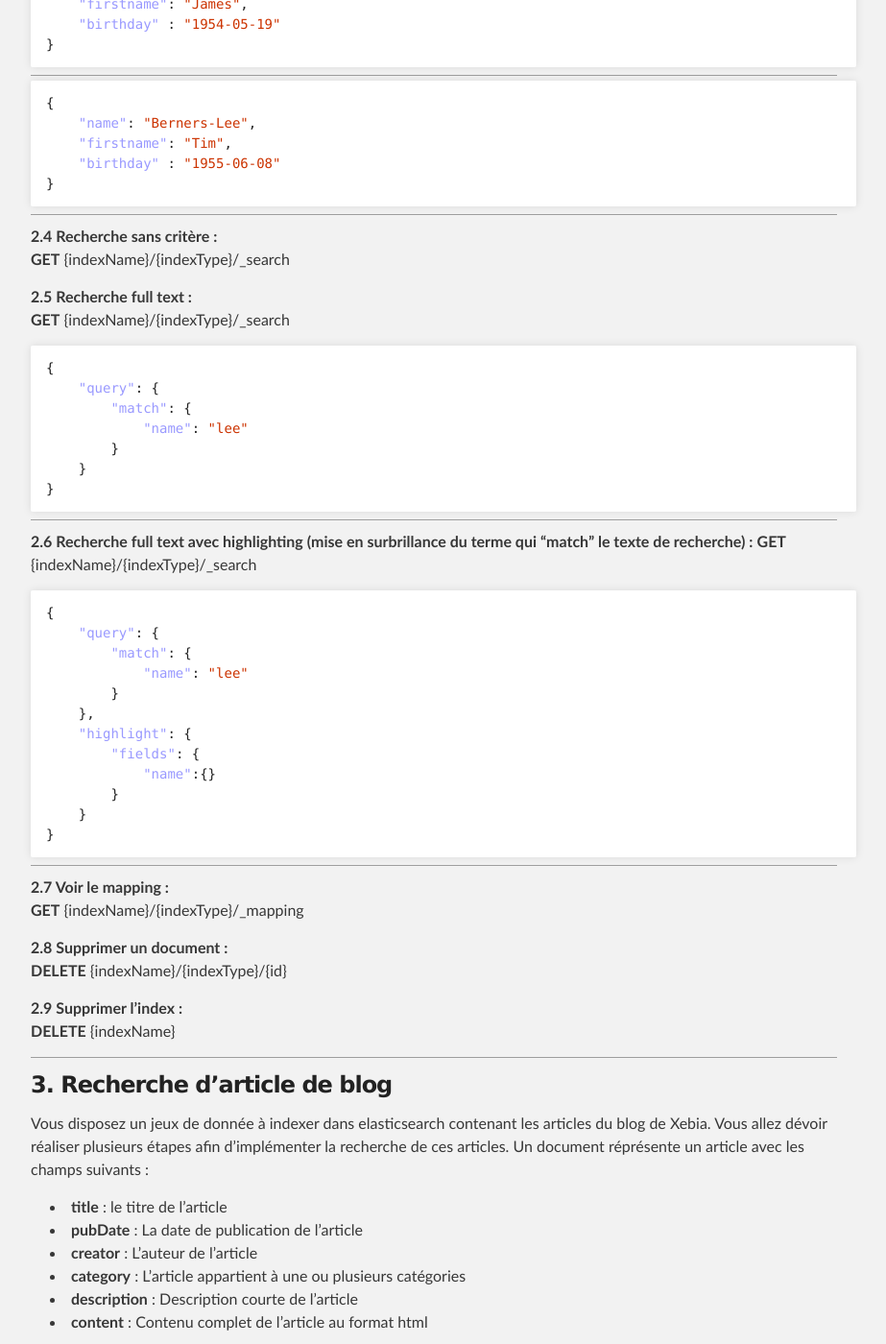
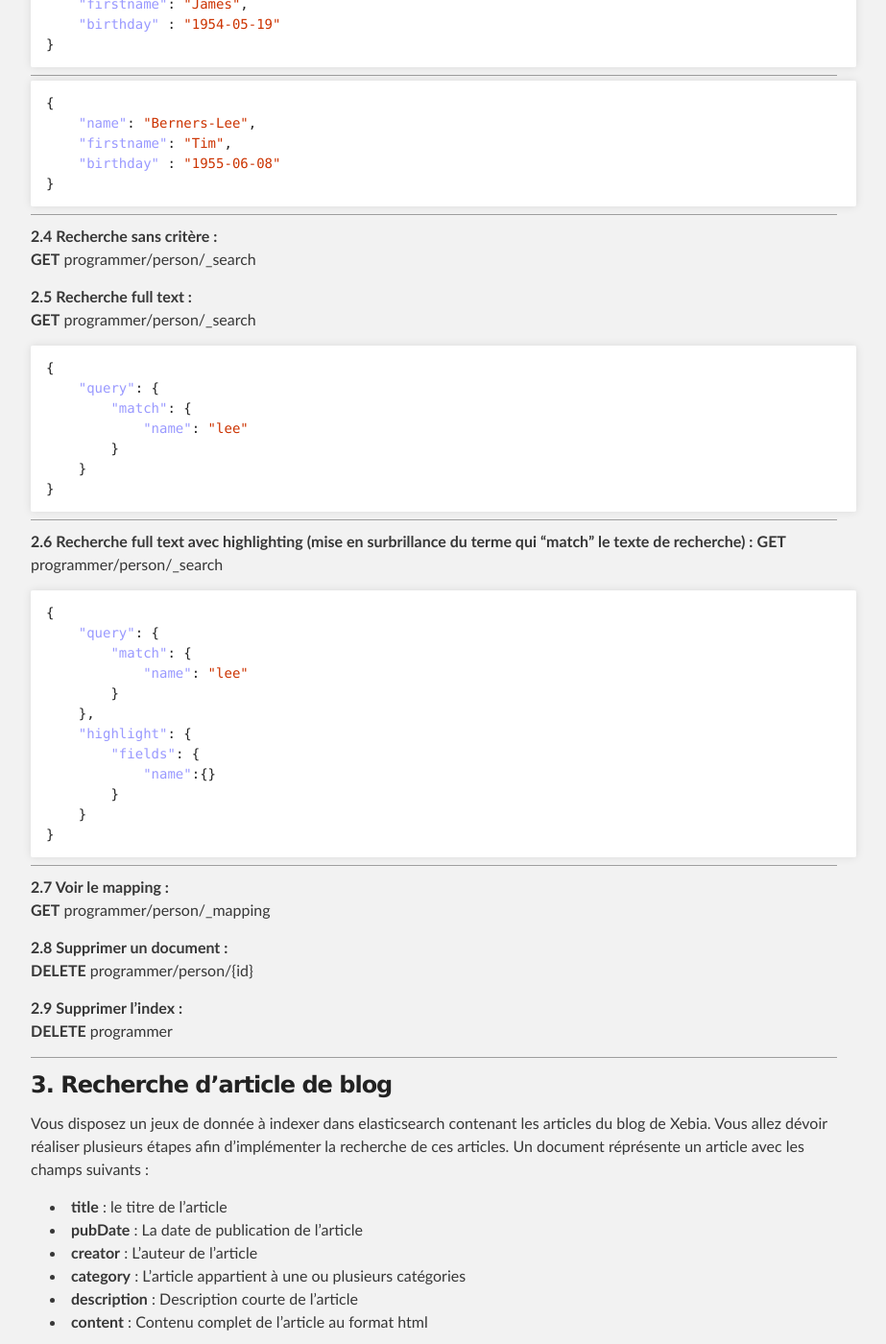
Before and after one commit to gegron/es-requests, a Jekyll site: the page built from index.md, in a window 1280 px wide and 1400 px high, scrolled down 1201 px, cut to the strip 0-1400 px from the top of the window. Shown: the whole strip at 96% size, without its empty margins (188-1111 px from the left). Built offline with Jekyll 4.4.1, drawn with Linux system fonts in a browser that asks for light colours; nearby versions of some CDN libraries; some of the changed text lies outside the part shown; grey boxes are pictures that could not be loaded.

Commit message:
replace variable for indexName and type

```diff
--- a/index.md
+++ b/index.md
@@ -34,7 +34,7 @@ Pour effectuer des requêtes, vous allez utiliser l'api REST. Pour cela plusieur
 
 ### 2. Découverte de l'api
    __2.1 Premier document indexé :__
-Requête __POST__ {indexName}/{indexType}/{id}
+Requête __POST__ programmer/person/1
 {% highlight json %}
 {
     "name": "Lovelace",
@@ -44,7 +44,7 @@ Requête __POST__ {indexName}/{indexType}/{id}
 {% endhighlight %}
 ---
   __2.2 Retrouver le document par son id :__
-Requête __GET__ {indexName}/{indexType}/{id}
+Requête __GET__ programmer/person/1
 
   __2.3 Indexer d'autres documents :__
 {% highlight json %}
@@ -64,10 +64,10 @@ Requête __GET__ {indexName}/{indexType}/{id}
 {% endhighlight %}
 ---
   __2.4 Recherche sans critère :__
-__GET__ {indexName}/{indexType}/_search
+__GET__ programmer/person/_search
 
   __2.5 Recherche full text :__
-__GET__ {indexName}/{indexType}/_search
+__GET__ programmer/person/_search
 {% highlight json %}
 {
     "query": {
@@ -79,7 +79,7 @@ __GET__ {indexName}/{indexType}/_search
 {% endhighlight %}
 ---
   __2.6 Recherche full text avec highlighting (mise en surbrillance du terme qui "match" le texte de recherche) :__
-__GET__ {indexName}/{indexType}/_search
+__GET__ programmer/person/_search
 {% highlight json %}
 {
     "query": {
@@ -96,13 +96,13 @@ __GET__ {indexName}/{indexType}/_search
 {% endhighlight %}
 ---
   __2.7 Voir le mapping :__
-__GET__ {indexName}/{indexType}/_mapping
+__GET__ programmer/person/_mapping
 
   __2.8 Supprimer un document :__
-__DELETE__ {indexName}/{indexType}/{id}
+__DELETE__ programmer/person/{id}
 
   __2.9 Supprimer l'index :__
-__DELETE__ {indexName}
+__DELETE__ programmer
 
 ---
 
@@ -123,7 +123,7 @@ article avec les champs suivants :
 Créér l'indexe pour recevoir les documents avec le mapping ci-dessous, ce mapping est équivalent au mapping par défaut généré par Elasticsearch mais sera plus facilement modifiable par la suite (Déclaration d'un premier analyzer).
  Pour créér l'indexe avec ce mapping :
 
-__PUT__ {indexName}
+__PUT__ xebia
 {% highlight json %}
 {
     "mappings": {
@@ -174,10 +174,10 @@ Pour indexer tous ces documents en une étape vous allez utiliser curl :
 
  * Télécharger le dataset [data/xebiablog.data](xebiablog.data)
  * Exécuter une requête bulk indexing :
-  __curl -XPUT "http://{host}:9200/{indexName}/blog/_bulk" --data-binary @xebiablog.data__
+  __curl -XPUT "http://{host}:9200/xebia/blog/_bulk" --data-binary @xebiablog.data__
 
   __Vérifier que les 1199 documents sont correctements indexés :__
-  __GET__ {indexName}/blog/_count
+  __GET__ xebia/blog/_count
 
   __3.3 Ecrire une requête qui permet de remonter les articles dont <u>le contenu</u> parle de "kodo kojo"__
 <blockquote class = 'solution' markdown="1">
```
